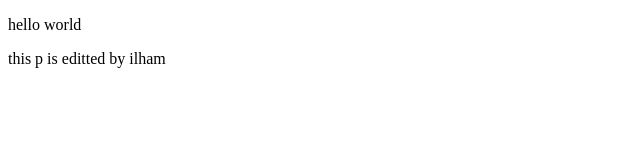
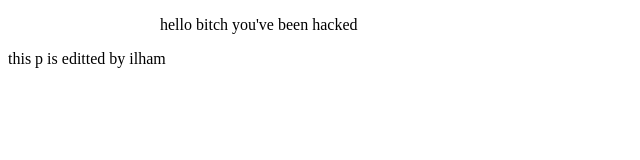
Before and after one commit to yudisidde/test03, a plain HTML site: page index.html in a window 1280 px wide. Shown: the whole page, without its empty margins (0-640 px from the left). Drawn offline with Linux system fonts and the light colour scheme; files that its build step writes are made by us from their sources.

Commit message:
Update index.html

```diff
--- a/index.html
+++ b/index.html
@@ -4,11 +4,11 @@
 	<meta charset="utf-8">
 	<meta http-equiv="X-UA-Compatible" content="IE=edge">
 	<title></title>
-	<link rel="stylesheet" href="">
+	<link rel="stylesheet" href="style.css">
 </head>
 <body>
 	<div class="wrap">
-		<p>hello world</p>
+		<p>hello bitch you've been hacked</p>
 	</div>
 	<header>
 		<p>this p is editted by ilham</p>
```
